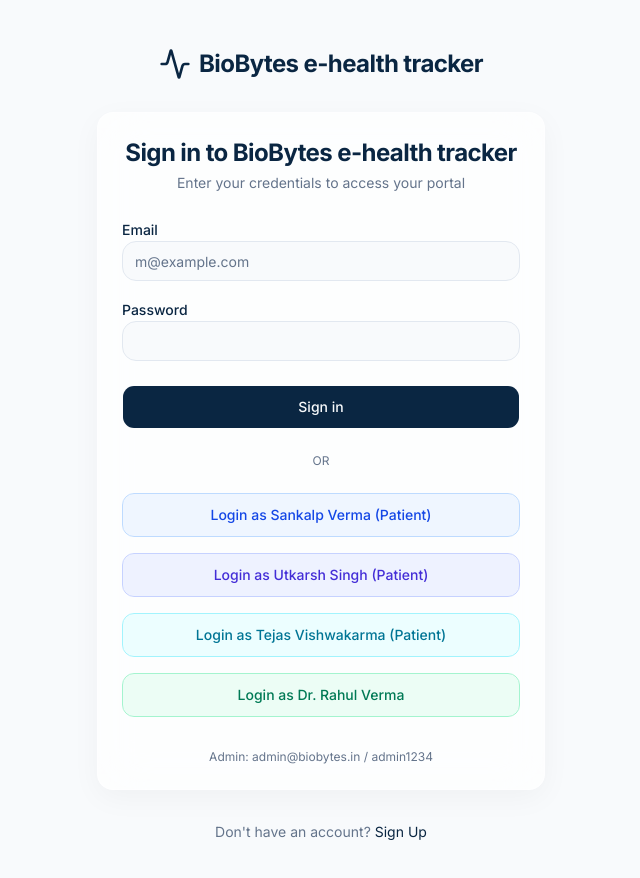
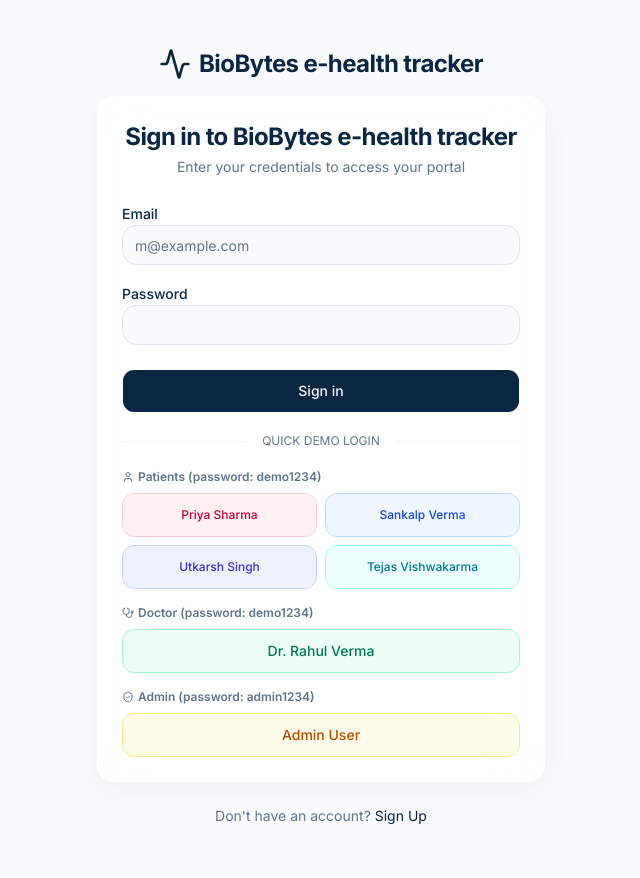
Before and after one commit to tejas-vishwa/biobytes, a Next.js app: page /login in a window 1280 px wide. Shown: the top 878 px of the page, without its empty margins (319-959 px from the left). Built offline with nearby package versions, Linux system fonts and the light colour scheme.

Commit message:
Update login page with all demo accounts: Priya, Sankalp, Utkarsh, Tejas, Dr. Rahul Verma and Admin in clean grid layout

```diff
--- a/app/(auth)/login/page.tsx
+++ b/app/(auth)/login/page.tsx
@@ -5,7 +5,7 @@ import { signIn, getSession } from "next-auth/react"
 import { BackButton } from "@/components/BackButton"
 import { useRouter } from "next/navigation"
 import Link from "next/link"
-import { Activity } from "lucide-react"
+import { Activity, User, Stethoscope, ShieldCheck } from "lucide-react"
 
 import { Button } from "@/components/ui/button"
 import { Input } from "@/components/ui/input"
@@ -32,9 +32,7 @@ export default function LoginPage() {
       setError("Invalid email or password")
       setLoading(false)
     } else {
-      // Fetch session directly via next-auth to bypass fetch caching
       const session = await getSession()
-
       if (session?.user?.role === "ADMIN") {
         router.push("/admin")
       } else if (session?.user?.role === "DOCTOR") {
@@ -46,20 +44,18 @@ export default function LoginPage() {
     }
   }
 
-  const demoLogin = async (emailToLogin: string, roleUrl: string) => {
+  const demoLogin = async (emailToLogin: string, password: string, roleUrl: string) => {
     setLoading(true)
     setError("")
 
-    const demoPassword = "demo1234"
-
     const res = await signIn("credentials", {
       email: emailToLogin,
-      password: demoPassword,
+      password,
       redirect: false,
     })
 
     if (res?.error) {
-      setError("Demo account login failed. Please ensure the database is seeded.")
+      setError("Demo account login failed. Please visit /api/setup-db first to seed the database.")
       setLoading(false)
     } else {
       router.push(roleUrl)
@@ -67,13 +63,27 @@ export default function LoginPage() {
     }
   }
 
+  const patients = [
+    { name: "Priya Sharma", email: "priya@demo.com", color: "rose" },
+    { name: "Sankalp Verma", email: "sankalp@demo.com", color: "blue" },
+    { name: "Utkarsh Singh", email: "utkarsh@demo.com", color: "indigo" },
+    { name: "Tejas Vishwakarma", email: "tejas@demo.com", color: "cyan" },
+  ]
+
+  const colorMap: Record<string, string> = {
+    rose: "bg-rose-50 hover:bg-rose-100 text-rose-700 border-rose-200 dark:bg-rose-950 dark:text-rose-300 dark:border-rose-800",
+    blue: "bg-blue-50 hover:bg-blue-100 text-blue-700 border-blue-200 dark:bg-blue-950 dark:text-blue-300 dark:border-blue-800",
+    indigo: "bg-indigo-50 hover:bg-indigo-100 text-indigo-700 border-indigo-200 dark:bg-indigo-950 dark:text-indigo-300 dark:border-indigo-800",
+    cyan: "bg-cyan-50 hover:bg-cyan-100 text-cyan-700 border-cyan-200 dark:bg-cyan-950 dark:text-cyan-300 dark:border-cyan-800",
+  }
+
   return (
     <div className="flex min-h-screen flex-col items-center justify-center py-12 px-4 sm:px-6 lg:px-8 bg-slate-50 dark:bg-slate-950">
       <div className="w-full max-w-md absolute top-4 left-4">
         <BackButton />
       </div>
-      <div className="w-full max-w-md space-y-8">
-        <div className="flex justify-center mb-8">
+      <div className="w-full max-w-md space-y-6">
+        <div className="flex justify-center mb-4">
           <Link href="/" className="flex items-center space-x-2">
             <Activity className="h-8 w-8 text-primary" />
             <span className="font-bold text-2xl tracking-tight">BioBytes e-health tracker</span>
@@ -91,7 +101,7 @@ export default function LoginPage() {
           </CardHeader>
           <form onSubmit={onSubmit}>
             <CardContent className="space-y-4">
-              {error && <div className="text-sm text-destructive font-medium text-center">{error}</div>}
+              {error && <div className="text-sm text-destructive font-medium text-center rounded-md bg-destructive/10 p-3">{error}</div>}
               <div className="space-y-2">
                 <label className="text-sm font-medium leading-none" htmlFor="email">Email</label>
                 <Input
@@ -118,30 +128,71 @@ export default function LoginPage() {
               <Button type="submit" className="w-full" disabled={loading}>
                 {loading ? "Signing in..." : "Sign in"}
               </Button>
-              <div className="relative flex items-center py-2">
+
+              <div className="relative flex items-center py-1 w-full">
                 <div className="flex-grow border-t border-muted"></div>
-                <span className="flex-shrink-0 mx-4 text-muted-foreground text-xs uppercase">Or</span>
+                <span className="flex-shrink-0 mx-4 text-muted-foreground text-xs uppercase">Quick Demo Login</span>
                 <div className="flex-grow border-t border-muted"></div>
               </div>
-              <Button type="button" variant="outline" className="w-full bg-blue-50 hover:bg-blue-100 text-blue-700 border-blue-200" onClick={() => demoLogin("sankalp@demo.com", "/patient/dashboard")} disabled={loading}>
-                Login as Sankalp Verma (Patient)
+
+              {/* Patient Demo Accounts */}
+              <div className="w-full space-y-2">
+                <p className="text-xs text-muted-foreground font-semibold flex items-center gap-1">
+                  <User className="h-3 w-3" /> Patients (password: demo1234)
+                </p>
+                <div className="grid grid-cols-2 gap-2">
+                  {patients.map((p) => (
+                    <Button
+                      key={p.email}
+                      type="button"
+                      variant="outline"
+                      className={`text-xs py-2 h-auto ${colorMap[p.color]}`}
+                      onClick={() => demoLogin(p.email, "demo1234", "/patient/dashboard")}
+                      disabled={loading}
+                    >
+                      {p.name}
                     </Button>
-              <Button type="button" variant="outline" className="w-full bg-indigo-50 hover:bg-indigo-100 text-indigo-700 border-indigo-200" onClick={() => demoLogin("utkarsh@demo.com", "/patient/dashboard")} disabled={loading}>
-                Login as Utkarsh Singh (Patient)
+                  ))}
+                </div>
+              </div>
+
+              {/* Doctor Demo Account */}
+              <div className="w-full space-y-2">
+                <p className="text-xs text-muted-foreground font-semibold flex items-center gap-1">
+                  <Stethoscope className="h-3 w-3" /> Doctor (password: demo1234)
+                </p>
+                <Button
+                  type="button"
+                  variant="outline"
+                  className="w-full bg-emerald-50 hover:bg-emerald-100 text-emerald-700 border-emerald-200 dark:bg-emerald-950 dark:text-emerald-300 dark:border-emerald-800"
+                  onClick={() => demoLogin("doctor@demo.com", "demo1234", "/doctor/dashboard")}
+                  disabled={loading}
+                >
+                  Dr. Rahul Verma
                 </Button>
-              <Button type="button" variant="outline" className="w-full bg-cyan-50 hover:bg-cyan-100 text-cyan-700 border-cyan-200" onClick={() => demoLogin("tejas@demo.com", "/patient/dashboard")} disabled={loading}>
-                Login as Tejas Vishwakarma (Patient)
+              </div>
+
+              {/* Admin Demo Account */}
+              <div className="w-full space-y-2">
+                <p className="text-xs text-muted-foreground font-semibold flex items-center gap-1">
+                  <ShieldCheck className="h-3 w-3" /> Admin (password: admin1234)
+                </p>
+                <Button
+                  type="button"
+                  variant="outline"
+                  className="w-full bg-amber-50 hover:bg-amber-100 text-amber-700 border-amber-200 dark:bg-amber-950 dark:text-amber-300 dark:border-amber-800"
+                  onClick={() => demoLogin("admin@biobytes.in", "admin1234", "/admin")}
+                  disabled={loading}
+                >
+                  Admin User
                 </Button>
-              <Button type="button" variant="outline" className="w-full bg-emerald-50 hover:bg-emerald-100 text-emerald-700 border-emerald-200" onClick={() => demoLogin("doctor@demo.com", "/doctor/dashboard")} disabled={loading}>
-                Login as Dr. Rahul Verma
-              </Button>
-              <div className="text-xs text-center text-muted-foreground mt-4">
-                Admin: admin@biobytes.in / admin1234
               </div>
+
             </CardFooter>
           </form>
         </Card>
-        <div className="text-sm text-center text-muted-foreground mt-4">
+
+        <div className="text-sm text-center text-muted-foreground">
           Don&apos;t have an account?{" "}
           <Link href="/register" className="text-primary hover:underline">
             Sign Up
```
Lines whose indentation alone changed are shown as unchanged.
